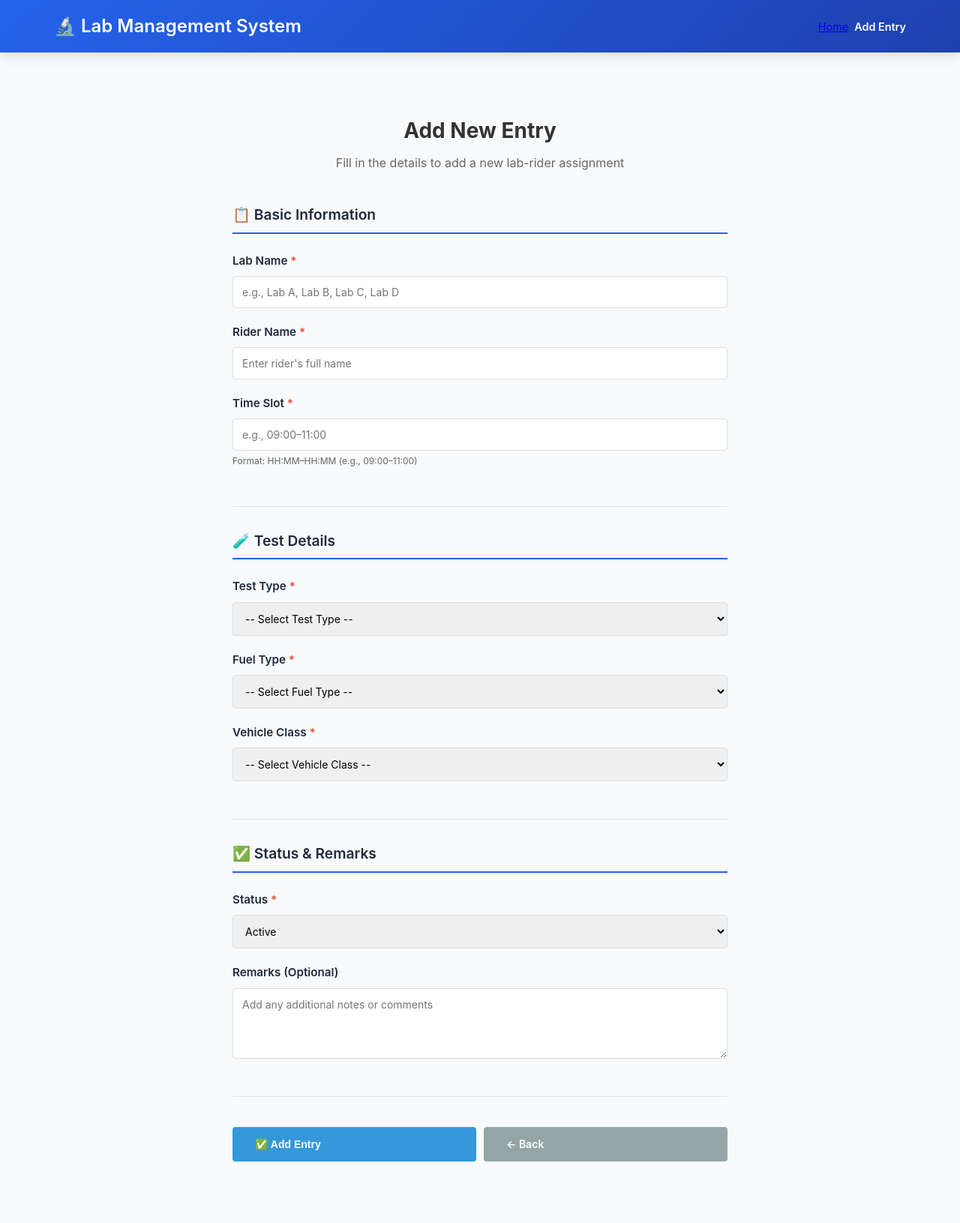
After one commit to sharmaSagar2/Lab-Management, a Flask app: page /add-entry in a window 1280 px wide. The commit adds this page. Shown: the whole page at 75% size. Run offline with Flask 3, Linux system fonts and the light colour scheme.

Commit message:
Add entry feature

```diff
--- a/app.py
+++ b/app.py
@@ -178,12 +178,65 @@ def update_rider_details(lab_name, rider_name, time_slot, data):
 
     return False
 
+def add_new_entry(data):
+    """Add a new entry to Excel file"""
+    try:
+        df = load_data()
+
+        # If file doesn't exist, create a new dataframe with required columns
+        if df is None:
+            df = pd.DataFrame(columns=[
+                'Lab Name', 'Rider Name', 'Time Slot', 'Test Type',
+                'Fuel Type', 'Vehicle Class', 'Status', 'Remarks'
+            ])
+
+        # Create new row as a dictionary
+        new_row = {
+            'Lab Name': data.get('lab_name', ''),
+            'Rider Name': data.get('rider_name', ''),
+            'Time Slot': data.get('time_slot', ''),
+            'Test Type': data.get('test_type', ''),
+            'Fuel Type': data.get('fuel_type', ''),
+            'Vehicle Class': data.get('vehicle_class', ''),
+            'Status': data.get('status', 'Active'),
+            'Remarks': data.get('remarks', '')
+        }
+
+        # Check if entry already exists
+        existing = df[
+            (df['Lab Name'] == new_row['Lab Name']) &
+            (df['Rider Name'] == new_row['Rider Name']) &
+            (df['Time Slot'] == new_row['Time Slot'])
+        ]
+
+        if not existing.empty:
+            return False, "This entry already exists!"
+
+        # Add new row using concat (pandas 2.0+)
+        df = pd.concat([df, pd.DataFrame([new_row])], ignore_index=True)
+
+        # Save to Excel
+        df.to_excel(EXCEL_FILE, index=False)
+        print(f"DEBUG: Successfully added new entry - {new_row['Rider Name']} to {new_row['Lab Name']}")
+        return True, "Entry added successfully!"
+
+    except Exception as e:
+        print(f"Error adding entry: {e}")
+        import traceback
+        traceback.print_exc()
+        return False, f"Error: {str(e)}"
+
 @app.route('/')
 def home():
     """Home page - Lab Dashboard"""
     labs = get_unique_labs()
     print(f"DEBUG: home() returned {len(labs)} labs")
     return render_template('home.html', labs=labs)
+
+@app.route('/add-entry')
+def add_entry():
+    """Add Entry page - Form to add new lab-rider assignment"""
+    return render_template('add_entry.html')
 
 @app.route('/lab/<lab_name>')
 def lab_details(lab_name):
@@ -215,5 +268,12 @@ def update_rider():
 
     return jsonify({'success': success})
 
+@app.route('/api/entry/add', methods=['POST'])
+def add_entry_api():
+    """API endpoint to add new entry to Excel"""
+    data = request.json
+    success, message = add_new_entry(data)
+    return jsonify({'success': success, 'message': message})
+
 if __name__ == '__main__':
     app.run(debug=True)
--- /dev/null
+++ b/templates/add_entry.html
@@ -0,0 +1,354 @@
+{% extends "base.html" %}
+
+{% block title %}Add New Entry - Lab Management{% endblock %}
+
+{% block breadcrumb %}
+<span class="breadcrumb-item">
+    <a href="{{ url_for('home') }}">Home</a>
+</span>
+<span class="breadcrumb-item active">Add Entry</span>
+{% endblock %}
+
+{% block content %}
+<div class="form-container">
+    <div class="form-header">
+        <h2>Add New Entry</h2>
+        <p class="subtitle">Fill in the details to add a new lab-rider assignment</p>
+    </div>
+
+    <form id="addEntryForm" class="entry-form">
+        <!-- Section 1: Basic Information -->
+        <div class="form-section">
+            <h3 class="section-title">📋 Basic Information</h3>
+
+            <div class="form-group">
+                <label for="lab_name" class="form-label">Lab Name <span class="required">*</span></label>
+                <input
+                    type="text"
+                    id="lab_name"
+                    name="lab_name"
+                    class="form-input"
+                    placeholder="e.g., Lab A, Lab B, Lab C, Lab D"
+                    required
+                >
+            </div>
+
+            <div class="form-group">
+                <label for="rider_name" class="form-label">Rider Name <span class="required">*</span></label>
+                <input
+                    type="text"
+                    id="rider_name"
+                    name="rider_name"
+                    class="form-input"
+                    placeholder="Enter rider's full name"
+                    required
+                >
+            </div>
+
+            <div class="form-group">
+                <label for="time_slot" class="form-label">Time Slot <span class="required">*</span></label>
+                <input
+                    type="text"
+                    id="time_slot"
+                    name="time_slot"
+                    class="form-input"
+                    placeholder="e.g., 09:00–11:00"
+                    pattern="\d{2}:\d{2}[–-]\d{2}:\d{2}"
+                    required
+                >
+                <small class="form-hint">Format: HH:MM–HH:MM (e.g., 09:00–11:00)</small>
+            </div>
+        </div>
+
+        <!-- Section 2: Test Details -->
+        <div class="form-section">
+            <h3 class="section-title">🧪 Test Details</h3>
+
+            <div class="form-group">
+                <label for="test_type" class="form-label">Test Type <span class="required">*</span></label>
+                <select id="test_type" name="test_type" class="form-select" required>
+                    <option value="">-- Select Test Type --</option>
+                    <option value="Emission">Emission</option>
+                    <option value="Performance">Performance</option>
+                    <option value="Safety">Safety</option>
+                    <option value="Durability">Durability</option>
+                    <option value="Noise">Noise</option>
+                </select>
+            </div>
+
+            <div class="form-group">
+                <label for="fuel_type" class="form-label">Fuel Type <span class="required">*</span></label>
+                <select id="fuel_type" name="fuel_type" class="form-select" required>
+                    <option value="">-- Select Fuel Type --</option>
+                    <option value="Petrol">Petrol</option>
+                    <option value="Diesel">Diesel</option>
+                    <option value="CNG">CNG</option>
+                    <option value="LPG">LPG</option>
+                    <option value="Electric">Electric</option>
+                    <option value="Hybrid">Hybrid</option>
+                </select>
+            </div>
+
+            <div class="form-group">
+                <label for="vehicle_class" class="form-label">Vehicle Class <span class="required">*</span></label>
+                <select id="vehicle_class" name="vehicle_class" class="form-select" required>
+                    <option value="">-- Select Vehicle Class --</option>
+                    <option value="Two-Wheeler">Two-Wheeler</option>
+                    <option value="Three-Wheeler">Three-Wheeler</option>
+                    <option value="Four-Wheeler">Four-Wheeler</option>
+                    <option value="Heavy-Duty">Heavy-Duty</option>
+                    <option value="Light Commercial">Light Commercial</option>
+                </select>
+            </div>
+        </div>
+
+        <!-- Section 3: Status & Remarks -->
+        <div class="form-section">
+            <h3 class="section-title">✅ Status & Remarks</h3>
+
+            <div class="form-group">
+                <label for="status" class="form-label">Status <span class="required">*</span></label>
+                <select id="status" name="status" class="form-select" required>
+                    <option value="">-- Select Status --</option>
+                    <option value="Active" selected>Active</option>
+                    <option value="Inactive">Inactive</option>
+                </select>
+            </div>
+
+            <div class="form-group">
+                <label for="remarks" class="form-label">Remarks (Optional)</label>
+                <textarea
+                    id="remarks"
+                    name="remarks"
+                    class="form-textarea"
+                    placeholder="Add any additional notes or comments"
+                    rows="4"
+                ></textarea>
+            </div>
+        </div>
+
+        <!-- Form Actions -->
+        <div class="form-actions">
+            <button type="submit" class="btn btn-primary">
+                <span>✅ Add Entry</span>
+            </button>
+            <a href="{{ url_for('home') }}" class="btn btn-secondary">
+                <span>← Back</span>
+            </a>
+        </div>
+
+        <!-- Success Message -->
+        <div id="successMessage" class="alert alert-success" style="display: none;">
+            ✅ Entry added successfully! Redirecting...
+        </div>
+
+        <!-- Error Message -->
+        <div id="errorMessage" class="alert alert-error" style="display: none;">
+            ❌ <span id="errorText"></span>
+        </div>
+    </form>
+</div>
+
+<style>
+.form-container {
+    max-width: 700px;
+    margin: 30px auto;
+    padding: 20px;
+}
+
+.form-header {
+    text-align: center;
+    margin-bottom: 40px;
+}
+
+.form-header h2 {
+    font-size: 28px;
+    color: #333;
+    margin-bottom: 8px;
+}
+
+.form-header .subtitle {
+    color: #666;
+    font-size: 16px;
+}
+
+.form-section {
+    margin-bottom: 30px;
+    padding-bottom: 30px;
+    border-bottom: 1px solid #e0e0e0;
+}
+
+.form-section:last-of-type {
+    border-bottom: none;
+}
+
+.section-title {
+    font-size: 18px;
+    color: #333;
+    margin-bottom: 20px;
+    font-weight: 600;
+}
+
+.form-group {
+    margin-bottom: 20px;
+}
+
+.form-label {
+    display: block;
+    font-weight: 500;
+    color: #333;
+    margin-bottom: 8px;
+    font-size: 14px;
+}
+
+.required {
+    color: #e74c3c;
+}
+
+.form-input,
+.form-select,
+.form-textarea {
+    width: 100%;
+    padding: 12px;
+    border: 1px solid #ddd;
+    border-radius: 4px;
+    font-size: 14px;
+    font-family: inherit;
+    transition: border-color 0.3s;
+}
+
+.form-input:focus,
+.form-select:focus,
+.form-textarea:focus {
+    outline: none;
+    border-color: #3498db;
+    box-shadow: 0 0 0 3px rgba(52, 152, 219, 0.1);
+}
+
+.form-textarea {
+    resize: vertical;
+}
+
+.form-hint {
+    display: block;
+    color: #666;
+    font-size: 12px;
+    margin-top: 4px;
+}
+
+.form-actions {
+    display: flex;
+    gap: 10px;
+    margin-top: 40px;
+    justify-content: center;
+}
+
+.btn {
+    padding: 12px 30px;
+    border: none;
+    border-radius: 4px;
+    font-size: 14px;
+    font-weight: 600;
+    cursor: pointer;
+    transition: all 0.3s;
+    text-decoration: none;
+    display: inline-flex;
+    align-items: center;
+    gap: 8px;
+}
+
+.btn-primary {
+    background-color: #3498db;
+    color: white;
+}
+
+.btn-primary:hover {
+    background-color: #2980b9;
+    transform: translateY(-2px);
+    box-shadow: 0 4px 12px rgba(52, 152, 219, 0.3);
+}
+
+.btn-secondary {
+    background-color: #95a5a6;
+    color: white;
+}
+
+.btn-secondary:hover {
+    background-color: #7f8c8d;
+}
+
+.alert {
+    padding: 15px;
+    border-radius: 4px;
+    margin-top: 20px;
+    text-align: center;
+}
+
+.alert-success {
+    background-color: #d4edda;
+    color: #155724;
+    border: 1px solid #c3e6cb;
+}
+
+.alert-error {
+    background-color: #f8d7da;
+    color: #721c24;
+    border: 1px solid #f5c6cb;
+}
+</style>
+
+<script>
+document.getElementById('addEntryForm').addEventListener('submit', async function(e) {
+    e.preventDefault();
+
+    // Clear previous messages
+    document.getElementById('successMessage').style.display = 'none';
+    document.getElementById('errorMessage').style.display = 'none';
+
+    // Collect form data
+    const formData = {
+        lab_name: document.getElementById('lab_name').value.trim(),
+        rider_name: document.getElementById('rider_name').value.trim(),
+        time_slot: document.getElementById('time_slot').value.trim(),
+        test_type: document.getElementById('test_type').value,
+        fuel_type: document.getElementById('fuel_type').value,
+        vehicle_class: document.getElementById('vehicle_class').value,
+        status: document.getElementById('status').value,
+        remarks: document.getElementById('remarks').value.trim()
+    };
+
+    // Validate required fields
+    if (!formData.lab_name || !formData.rider_name || !formData.time_slot ||
+        !formData.test_type || !formData.fuel_type || !formData.vehicle_class) {
+        document.getElementById('errorText').textContent = 'Please fill in all required fields.';
+        document.getElementById('errorMessage').style.display = 'block';
+        return;
+    }
+
+    try {
+        const response = await fetch('/api/entry/add', {
+            method: 'POST',
+            headers: {
+                'Content-Type': 'application/json'
+            },
+            body: JSON.stringify(formData)
+        });
+
+        const result = await response.json();
+
+        if (result.success) {
+            document.getElementById('successMessage').style.display = 'block';
+            setTimeout(() => {
+                window.location.href = '/';
+            }, 1500);
+        } else {
+            document.getElementById('errorText').textContent = result.message || 'Failed to add entry.';
+            document.getElementById('errorMessage').style.display = 'block';
+        }
+    } catch (error) {
+        document.getElementById('errorText').textContent = 'An error occurred: ' + error.message;
+        document.getElementById('errorMessage').style.display = 'block';
+    }
+});
+</script>
+{% endblock %}
```
Also changed, not shown: static/style.css (+48 -0 lines), templates/home.html (+9 -2 lines), 1 other file.
